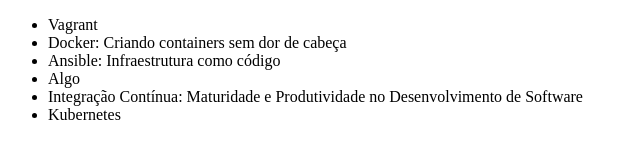
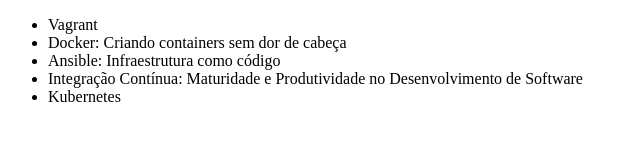
Before and after one commit to lucasgonella/alura-git, a plain HTML site: page index.html in a window 1280 px wide. Shown: the whole page, without its empty margins (0-640 px from the left). Drawn offline with Linux system fonts and the light colour scheme.

Commit message:
Revert "testando"
This reverts commit d244cf4aebf45c3e1722329a57f3b4b47a99cc0d.

```diff
--- a/index.html
+++ b/index.html
@@ -11,7 +11,6 @@
         <li>Vagrant</li>
         <li>Docker: Criando containers sem dor de cabeça</li>
         <li>Ansible: Infraestrutura como código</li>
-        <li>Algo</li>
         <li>Integração Contínua: Maturidade e Produtividade no Desenvolvimento de Software</li>
         <li>Kubernetes</li>
     </ul>
```
